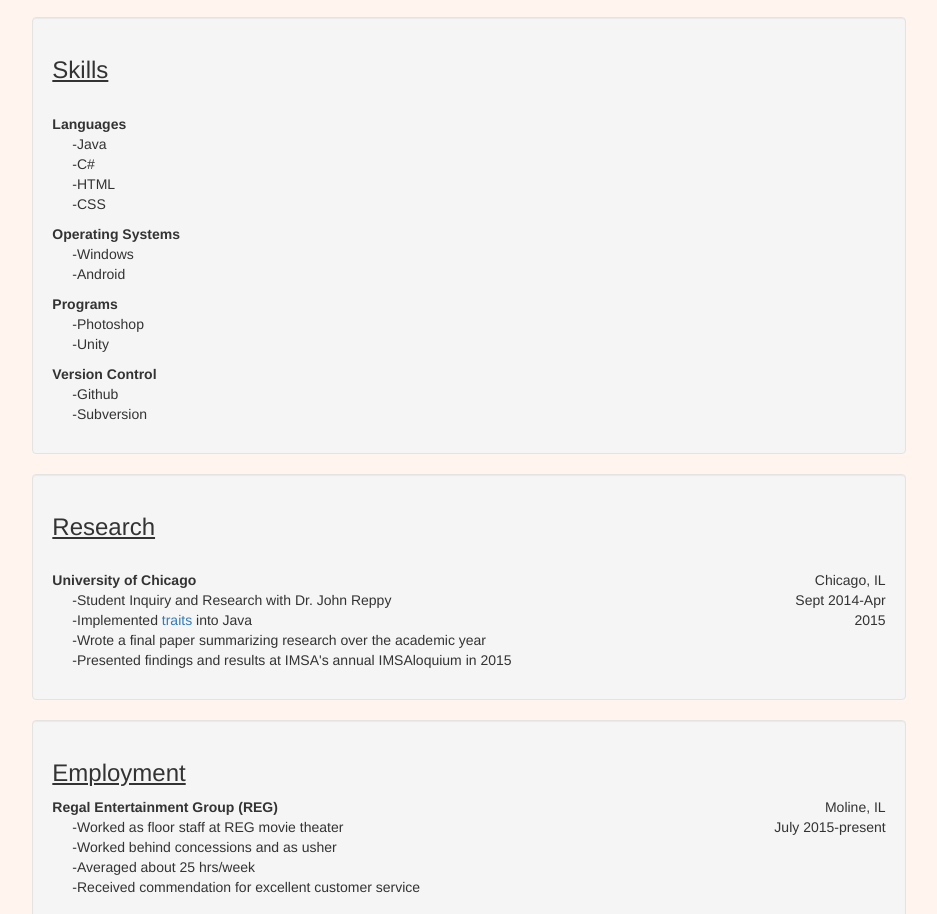
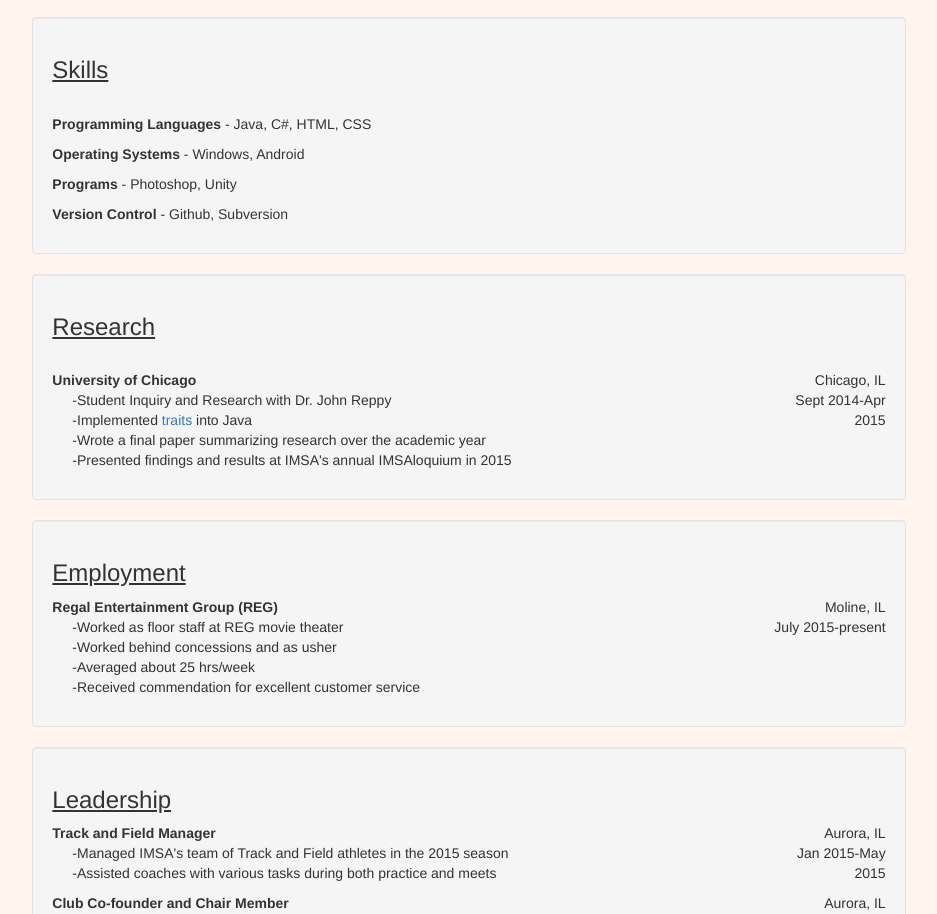
Before and after one commit to pueblak/pueblak.github.io, a plain HTML site: page resume.html in a window 1280 px wide. Shown: the part 925-1839 px from the top of the page, without its empty margins (171-1108 px from the left). Drawn offline with nearby package versions, Linux system fonts and the light colour scheme.

Commit message:
minor style chance

```diff
--- a/resume.html
+++ b/resume.html
@@ -134,44 +134,22 @@
 				<h3 style="margin-bottom:30px"><u>Skills</u></h3>
 				<div class="row">
 					<div class="col-xs-12">
-						<p><b>Languages</b></p>
-						<div class="detail">
-							<p>-Java
-							<br>-C#
-							<br>-HTML
-							<br>-CSS
-							</p>
-						</div>
+						<p><b>Programming Languages</b> - Java, C#, HTML, CSS</p>
 					</div>
 				</div>
 				<div class="row">
 					<div class="col-xs-12">
-						<p><b>Operating Systems</b></p>
-						<div class="detail">
-							<p>-Windows
-							<br>-Android
-							</p>
-						</div>
+						<p><b>Operating Systems</b> - Windows, Android</p>
 					</div>
 				</div>
 				<div class="row">
 					<div class="col-xs-12">
-						<p><b>Programs</b></p>
-						<div class="detail">
-							<p>-Photoshop
-							<br>-Unity
-							</p>
-						</div>
+						<p><b>Programs</b> - Photoshop, Unity</p>
 					</div>
 				</div>
 				<div class="row">
 					<div class="col-xs-12">
-						<p><b>Version Control</b></p>
-						<div class="detail">
-							<p>-Github
-							<br>-Subversion
-							</p>
-						</div>
+						<p><b>Version Control</b> - Github, Subversion</p>
 					</div>
 				</div>
 			</div>
```
